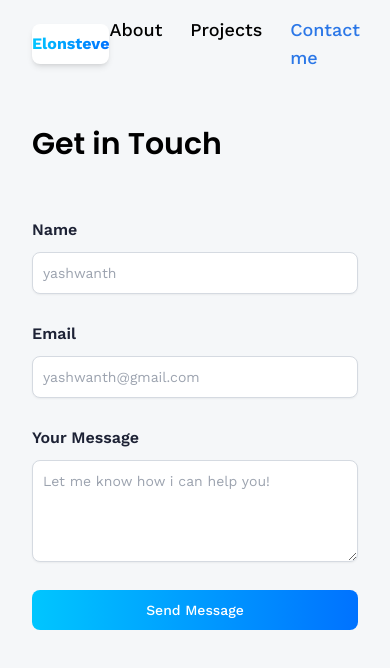
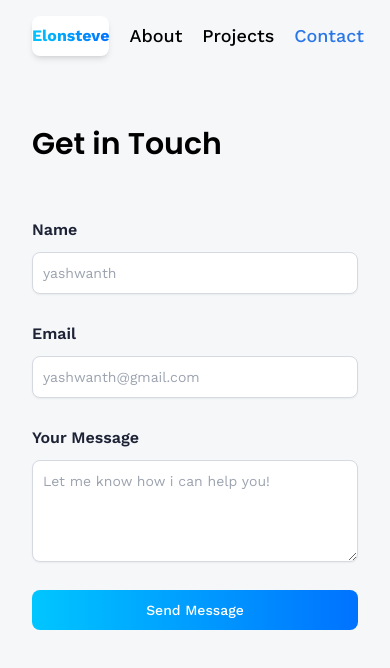
Before and after one commit to yaswanthBonumaddi/portfolio, a React (Vite) app: page /contact in a window 390 px wide. Shown: the top 668 px of the page. Built offline with nearby package versions, Linux system fonts and the light colour scheme; no server answers.

Commit message:
fix: mobile nav updated

```diff
--- a/src/components/Navbar.jsx
+++ b/src/components/Navbar.jsx
@@ -2,11 +2,11 @@ import { NavLink } from 'react-router-dom'
 
 const Navbar = () => {
   return (
-    <header className='header'>
-      <NavLink to='/' className=" w-24 h-10 rounded-lg bg-white items-center justify-center flex font-bold shadow-md">
+    <header className='header max-w-7xl'>
+      <NavLink to='/' className=" w-24 h-10 rounded-lg bg-white items-center justify-center flex font-bold shadow-md mr-5">
         <p className='blue-gradient_text'>Elonsteve</p>
       </NavLink>
-      <nav className=' flex text-lg gap-7 font-medium'>
+      <nav className=' flex text-lg gap-5 font-medium'>
         <NavLink to="/about" className={({isActive}) => isActive ? 'text-blue-500' : 'text-block' }>
           About
         </NavLink>
@@ -14,7 +14,7 @@ const Navbar = () => {
           Projects
         </NavLink>
         <NavLink to='/contact' className={({isActive})=> isActive? 'text-blue-500' : 'text-black'}>
-          Contact me
+          Contact
         </NavLink>
       </nav>
     </header>
--- a/src/index.css
+++ b/src/index.css
@@ -51,7 +51,7 @@ body:has(.card[data-color="green"]:hover) {
   }
 
   .header {
-    @apply flex justify-between items-center sm:px-16 px-8 py-4 max-w-5xl mx-auto absolute top-0 bg-transparent z-10 right-0 left-0;
+    @apply flex justify-between items-center sm:px-16 px-8 py-4  mx-auto absolute top-0 bg-transparent z-10 right-0 left-0 ;
   }
 
   .footer {
--- a/src/pages/Contact.jsx
+++ b/src/pages/Contact.jsx
@@ -31,7 +31,7 @@ const Contact = () => {
   };
 
   return (
-    <section className="relative flex lg:flex-row flex-col max-container h-[100vh]">
+    <section className="relative flex lg:flex-row flex-col max-container h-[100%]">
       <div className="flex-1 min-w-[50%] flex flex-col">
         <h1 className="head-text">Get in Touch</h1>
         <form
--- a/src/pages/Home.jsx
+++ b/src/pages/Home.jsx
@@ -43,7 +43,12 @@ const Home = () => {
   };
 
   const [islandScale, islandPosition, rotation] = adjustIslandForScreenSize();
-  console.log(window.innerWidth < 768)
+  let cameraPosition = [];
+  if (window.innerWidth < 768) {
+    cameraPosition = [25, 0, 15];
+  } else {
+    cameraPosition = [15, 0, 15];
+  }
   return (
     <>
       <section className="w-full h-screen flex items-center justify-center">
@@ -51,7 +56,7 @@ const Home = () => {
           className={`w-full h-screen bg-transparent ${
             isRotating ? "cursor-grabbing" : "cursor-grab"
           }`}
-          camera={{ position: [15, 0, 15], near: 0.1, far: 1000 }}
+          camera={{ position: cameraPosition, near: 0.1, far: 1000 }}
         >
           <Suspense fallback={<Loader />}>
             <directionalLight position={[1, 1, 1]} intensity={3} />
@@ -73,7 +78,7 @@ const Home = () => {
               maxPolarAngle={Math.PI / 2}
               // minPolarAngle={Math.PI / 2}
               minDistance={5} // Set the minimum zoom distance
-              maxDistance={window.innerWidth < 768 ? 50 :25}
+              maxDistance={window.innerWidth < 768 ? 50 : 25}
             />
           </Suspense>
         </Canvas>
```
